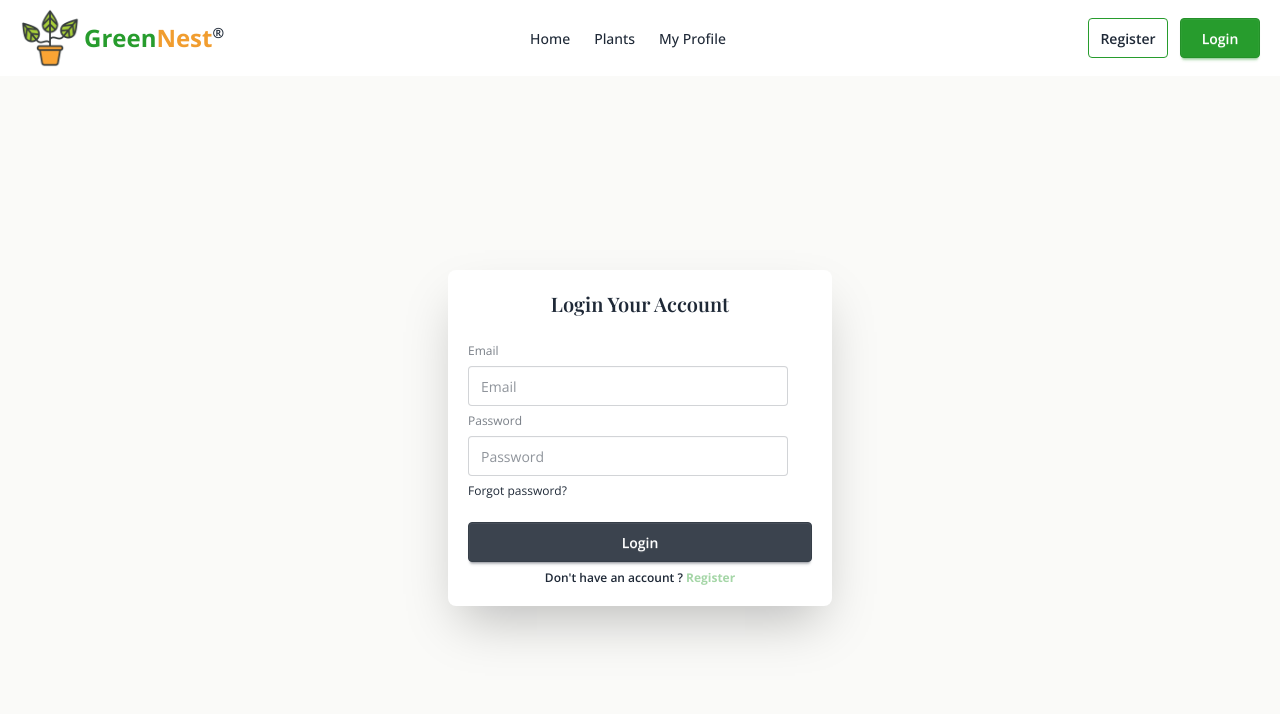
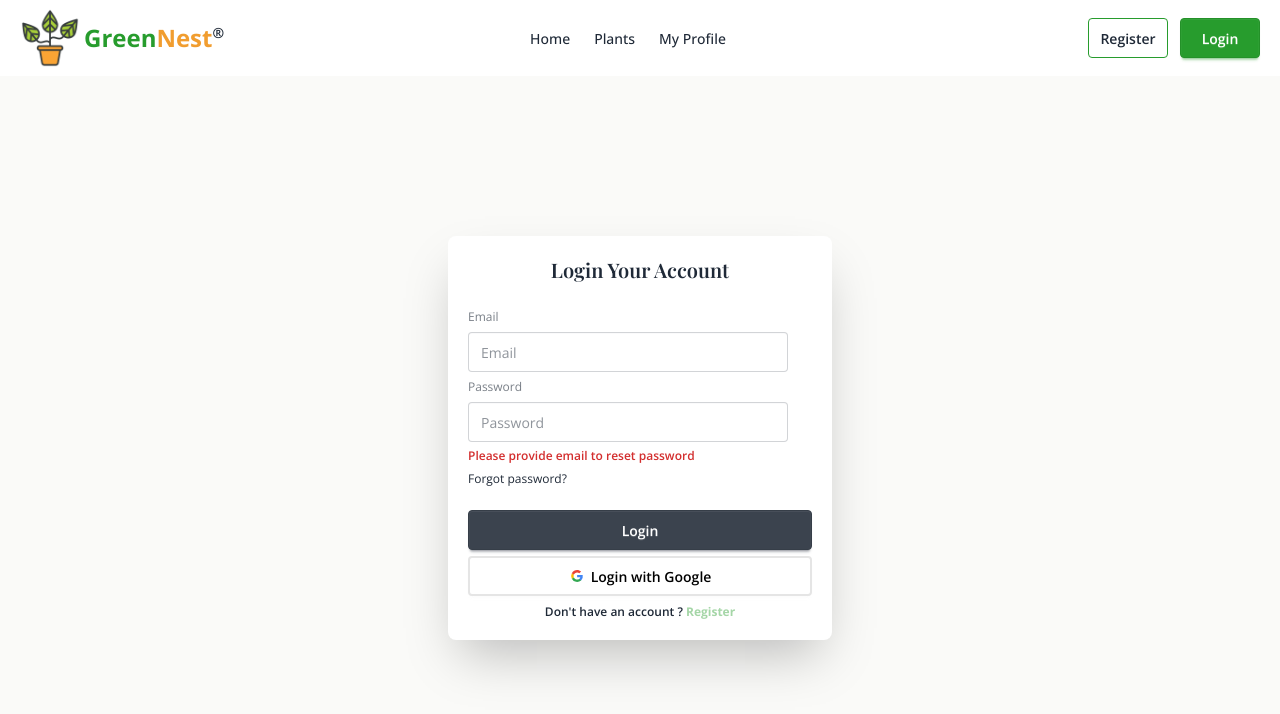
Before and after one commit to ahmedTonoy/GreenNest, a React (Vite) app: page /auth/login in a window 1280 px wide. Both pictures are taken after a click on the link "Forgot password?". Shown: the top 714 px of the page. Built offline with nearby package versions, Linux system fonts and the light colour scheme; no server answers; a web font is replaced by a local one.

Commit message:
feat(auth): implement login page along with social sign-in and password reset options

```diff
--- a/src/features/auth/pages/Login.jsx
+++ b/src/features/auth/pages/Login.jsx
@@ -1,22 +1,136 @@
-import { Link } from "react-router";
+import { use, useState } from "react";
+import { Link, useNavigate } from "react-router";
+import { AuthContext } from "../../../app/providers/auth/AuthContext";
 
 const Login = () => {
+  const { logIn, googleSignIn, resetPassword } = use(AuthContext);
+  const navigate = useNavigate();
+
+  const [email, setEmail] = useState("");
+  const [error, setError] = useState("");
+
+  const handleSubmit = async (e) => {
+    e.preventDefault();
+
+    const email = e.target.email.value;
+    const password = e.target.password.value;
+
+    try {
+      await logIn(email, password);
+      navigate("/");
+    } catch (error) {
+      setError(error.message);
+    }
+  };
+
+  const handleGoogleSignIn = async () => {
+    try {
+      await googleSignIn();
+      navigate("/");
+    } catch (error) {
+      setError(error.message);
+    }
+  };
+
+  const isValidEmail = (emailString) => {
+    const regex = /^[^\s@]+@[^\s@]+\.[^\s@]+$/;
+    return regex.test(emailString);
+  };
+
+  const handleResetPassword = async () => {
+    if (!email) {
+      setError("Please provide email to reset password");
+      return;
+    }
+    if (!isValidEmail(email)) {
+      setError("Please enter valid email format");
+      return;
+    }
+
+    try {
+      await resetPassword(email);
+
+      if (email.endsWith("@gmail.com")) {
+        const gmailURL = "https://mail.google.com/";
+        window.open(gmailURL, "_blank", "noopener,noreferrer");
+      } else {
+        alert("Please check your inbox or spam folder");
+      }
+    } catch (error) {
+      setError(error.message);
+    }
+  };
+
   return (
     <div className="card bg-base-100 w-full max-w-sm p-5 shadow-2xl">
       <h2 className="text-xl font-semibold mb-5 text-center">
         Login Your Account
       </h2>
-      <form>
+      <form onSubmit={handleSubmit}>
         <fieldset className="fieldset">
           <label className="label">Email</label>
-          <input type="email" className="input" placeholder="Email" />
+          <input
+            name="email"
+            type="email"
+            className="input"
+            placeholder="Email"
+            required
+            value={email}
+            onChange={(e) => setEmail(e.target.value)}
+          />
           <label className="label">Password</label>
-          <input type="password" className="input" placeholder="Password" />
+          <input
+            name="password"
+            type="password"
+            className="input"
+            placeholder="Password"
+            required
+          />
+          {error && <p className="text-xs font-semibold text-error">{error}</p>}
           <div>
-            <a className="link link-hover">Forgot password?</a>
+            <a onClick={handleResetPassword} className="link link-hover">
+              Forgot password?
+            </a>
           </div>
-          <button className="btn btn-neutral mt-4">Login</button>
+          <button type="submit" className="btn btn-neutral mt-4">
+            Login
+          </button>
+          <button
+            type="button"
+            onClick={handleGoogleSignIn}
+            className="btn bg-white text-black border-2 border-[#e5e5e5]"
+          >
+            <svg
+              aria-label="Google logo"
+              width="16"
+              height="16"
+              xmlns="http://www.w3.org/2000/svg"
+              viewBox="0 0 512 512"
+            >
+              <g>
+                <path d="m0 0H512V512H0" fill="#fff"></path>
+                <path
+                  fill="#34a853"
+                  d="M153 292c30 82 118 95 171 60h62v48A192 192 0 0190 341"
+                ></path>
+                <path
+                  fill="#4285f4"
+                  d="m386 400a140 175 0 0053-179H260v74h102q-7 37-38 57"
+                ></path>
+                <path
+                  fill="#fbbc02"
+                  d="m90 341a208 200 0 010-171l63 49q-12 37 0 73"
+                ></path>
+                <path
+                  fill="#ea4335"
+                  d="m153 219c22-69 116-109 179-50l55-54c-78-75-230-72-297 55"
+                ></path>
+              </g>
+            </svg>
+            Login with Google
+          </button>
         </fieldset>
+
         <p className="mt-1 text-xs font-semibold text-center">
           Don't have an account ?{" "}
           <Link to="/auth/register">
--- a/src/shared/components/navigation/Navbar.jsx
+++ b/src/shared/components/navigation/Navbar.jsx
@@ -104,7 +104,7 @@ const Navbar = () => {
                   className="dropdown-content menu bg-base-100 rounded-box z-10 w-fit text-right p-2 shadow-sm"
                 >
                   <li>
-                    <p>{user.displayName}</p>
+                    <p className="text-center">{user.displayName}</p>
                   </li>
                   <li>
                     <button className="btn btn-error" onClick={handleLogOut}>
```
